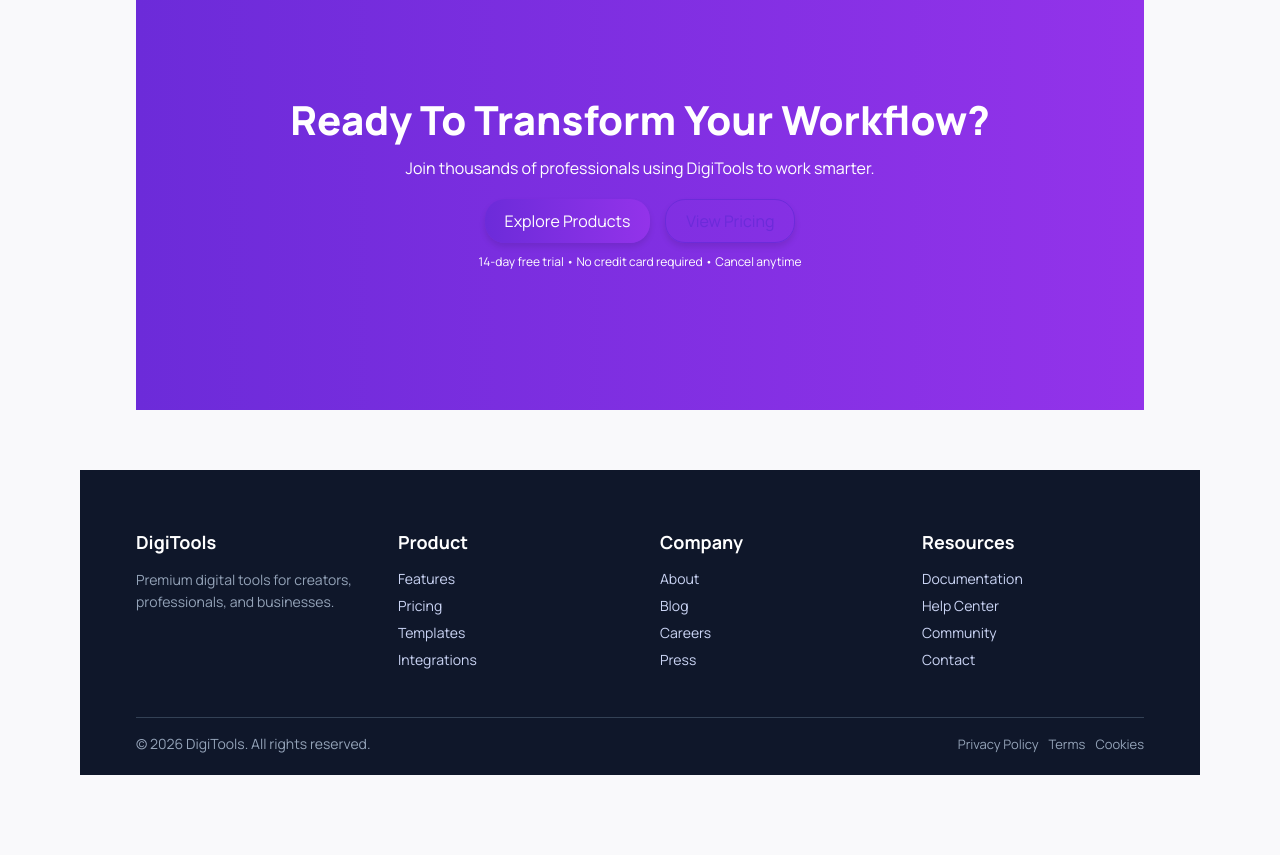
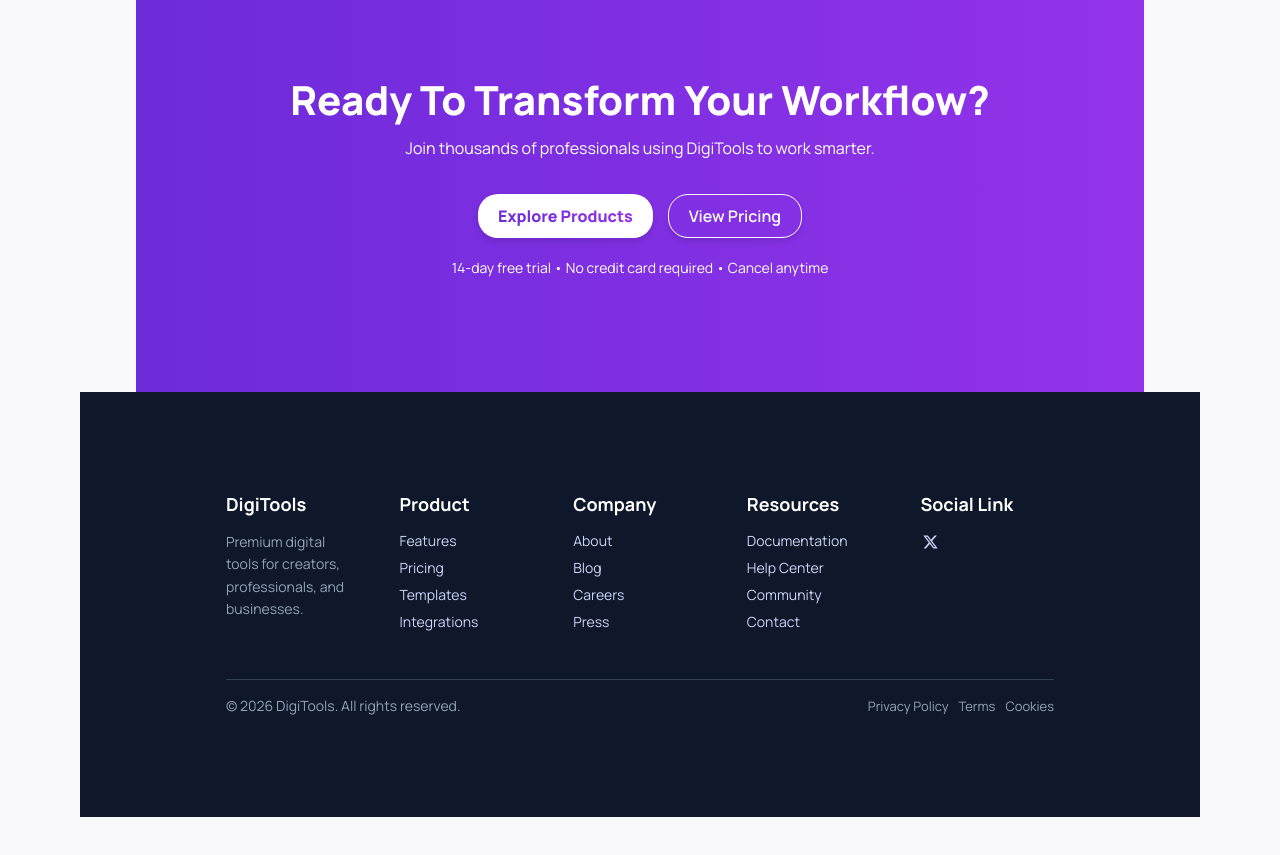
Before and after one commit to durjoy1516/b13-a6, a React (Vite) app: page / in a window 1280 px wide. Shown: the part 3620-4475 px from the top of the page. Built offline with nearby package versions, Linux system fonts and the light colour scheme.

Commit message:
Edited some design on cta, pricing and footer section

```diff
--- a/index.html
+++ b/index.html
@@ -7,6 +7,7 @@
     <link rel="preconnect" href="https://fonts.googleapis.com">
     <link rel="preconnect" href="https://fonts.gstatic.com" crossorigin>
     <link href="https://fonts.googleapis.com/css2?family=Manrope:wght@200..800&display=swap" rel="stylesheet">
+    <link rel="stylesheet" href="https://cdnjs.cloudflare.com/ajax/libs/font-awesome/7.0.1/css/all.min.css" integrity="sha512-2SwdPD6INVrV/lHTZbO2nodKhrnDdJK9/kg2XD1r9uGqPo1cUbujc+IYdlYdEErWNu69gVcYgdxlmVmzTWnetw==" crossorigin="anonymous" referrerpolicy="no-referrer" />
     <title>Digi-Tools Platform</title>
   </head>
   <body>
--- a/src/components/Footer.jsx
+++ b/src/components/Footer.jsx
@@ -42,6 +42,13 @@ const Footer = () => {
           </ul>
         </div>
 
+        <div>
+          <h3>Social Link</h3>
+          <div>
+            <i class="fa-brands fa-x-twitter"></i>
+          </div>
+        </div>
+
       </div>
 
       <div className="container footer-bottom">
--- a/src/components/Pricing.jsx
+++ b/src/components/Pricing.jsx
@@ -75,11 +75,11 @@ const Pricing = () => {
         </p>
 
         <div className="cta-buttons">
-          <button className="btn-primary">Explore Products</button>
+          <button className="btn-primary"><span className="gradient-text">Explore Products</span></button>
           <button className="btn-outline">View Pricing</button>
         </div>
 
-        <p style={{ fontSize: "12px", marginTop: "10px" }}>
+        <p style={{ fontSize: "14px" }}>
           14-day free trial • No credit card required • Cancel anytime
         </p>
       </div>
--- a/src/styles/main.css
+++ b/src/styles/main.css
@@ -90,8 +90,7 @@ body {
   color: white;
 }
 
-.btn-outline,
-.cta .btn-outline {
+.btn-outline {
   background: transparent;
   color: #6c2bd9;
   border: 1px solid #6c2bd9;
@@ -351,8 +350,10 @@ body {
 
 /* =================== PRICING =================== */
 .pricing {
-  padding: 60px 0;
+  padding-top: 60px;
   text-align: center;
+  /* border: 3px solid yellow; */
+
 }
 
 .pricing h2 {
@@ -444,12 +445,18 @@ body {
 
 /* =================== CTA =================== */
 .cta {
+  /* border: 3px solid green; */
   margin-top: 120px;
-  padding: 120px;
+  padding: 100px;
   text-align: center;
   background: linear-gradient(to right, #6c2bd9, #9333ea);
   color: white;
   /* border-radius: 12px; */
+}
+
+.cta * {
+  /* margin-top: 0; */
+  margin-bottom: 0;
 }
 
 .cta h2 {
@@ -460,13 +467,35 @@ body {
 
 .cta p {
   color: white;
-  margin-bottom: 20px;
+  margin-bottom: 15px;
 }
 
 .cta-buttons {
   display: flex;
   justify-content: center;
   gap: 15px;
+  font-size:20px;
+  padding-top: 20px;
+  padding-bottom: 20px;
+}
+
+.cta-buttons .btn-primary {
+   background: white;
+
+  }
+
+.cta-buttons .btn-primary .gradient-text {
+  font-weight: 800;
+  background: linear-gradient(to right, #6c2bd9, #9333ea);
+  background-clip: text;
+  -webkit-text-fill-color: transparent;
+}
+
+.cta .btn-outline {
+  background: transparent;
+  color: white;
+  border: 1px solid white;
+  font-weight: 600;
 }
 
 /* =================== STEPS =================== */
@@ -549,12 +578,13 @@ body {
   margin: 0 auto;
   background: #0f172a;
   color: #cbd5f5;
-  padding: 60px 0 20px;
+  padding: 100px;
+  /* border: 3px solid red */
 }
 
 .footer-grid {
   display: grid;
-  grid-template-columns: repeat(4, 1fr);
+  grid-template-columns: repeat(5, 1fr);
   gap: 40px;
 }
 
```
